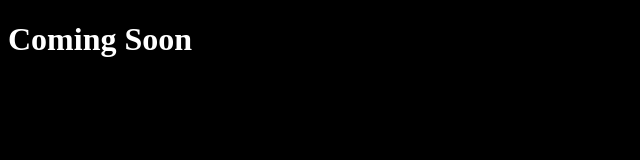
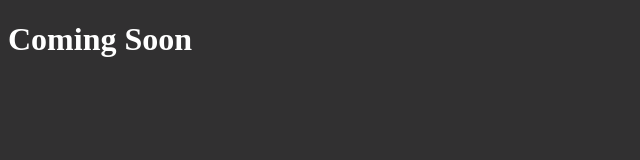
Before and after one commit to willza3/willza3.github.io, a plain HTML site: page index.html in a window 1280 px wide. Shown: the whole page, without its empty margins (0-640 px from the left). Drawn offline with Linux system fonts and the dark colour scheme.

Commit message:
Update dark theme colour
Matches macOS

```diff
--- a/styles.css
+++ b/styles.css
@@ -16,7 +16,7 @@ Dark theme is supported on:
 /* Dark Theme */
 @media (prefers-color-scheme: dark) {
     body {
-        background-color: black;
+        background-color: #313031;
         color: white;
     }
 }
```
